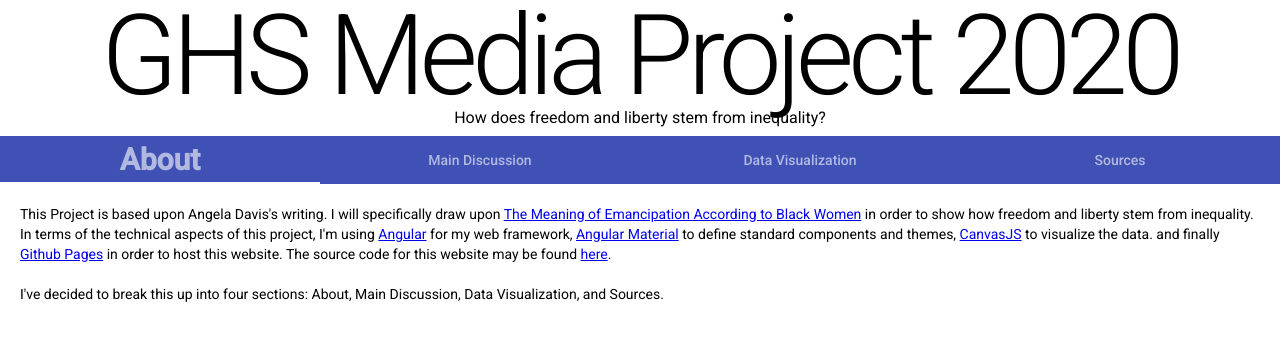
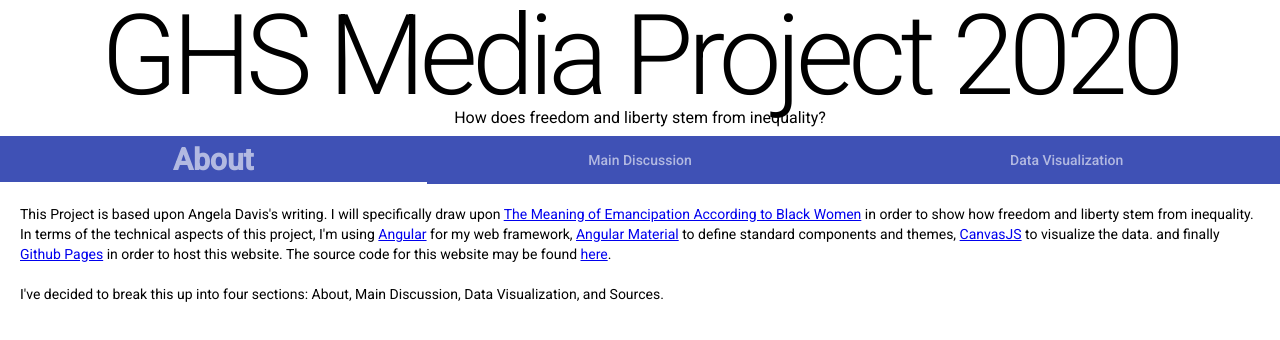
Before and after one commit to Nimzzz/GHSMediaProject, an Angular app: page / in a window 1280 px wide. Shown: the top 340 px of the page. Built offline with nearby package versions, Linux system fonts and the light colour scheme.

Commit message:
Removed Sources tab

```diff
--- a/src/app/app.component.html
+++ b/src/app/app.component.html
@@ -56,6 +56,5 @@
         <app-data-component></app-data-component>
       </ng-template>
     </mat-tab>
-    <mat-tab label="Sources"> Coming Soon </mat-tab>
   </mat-tab-group>
 </div>
```
